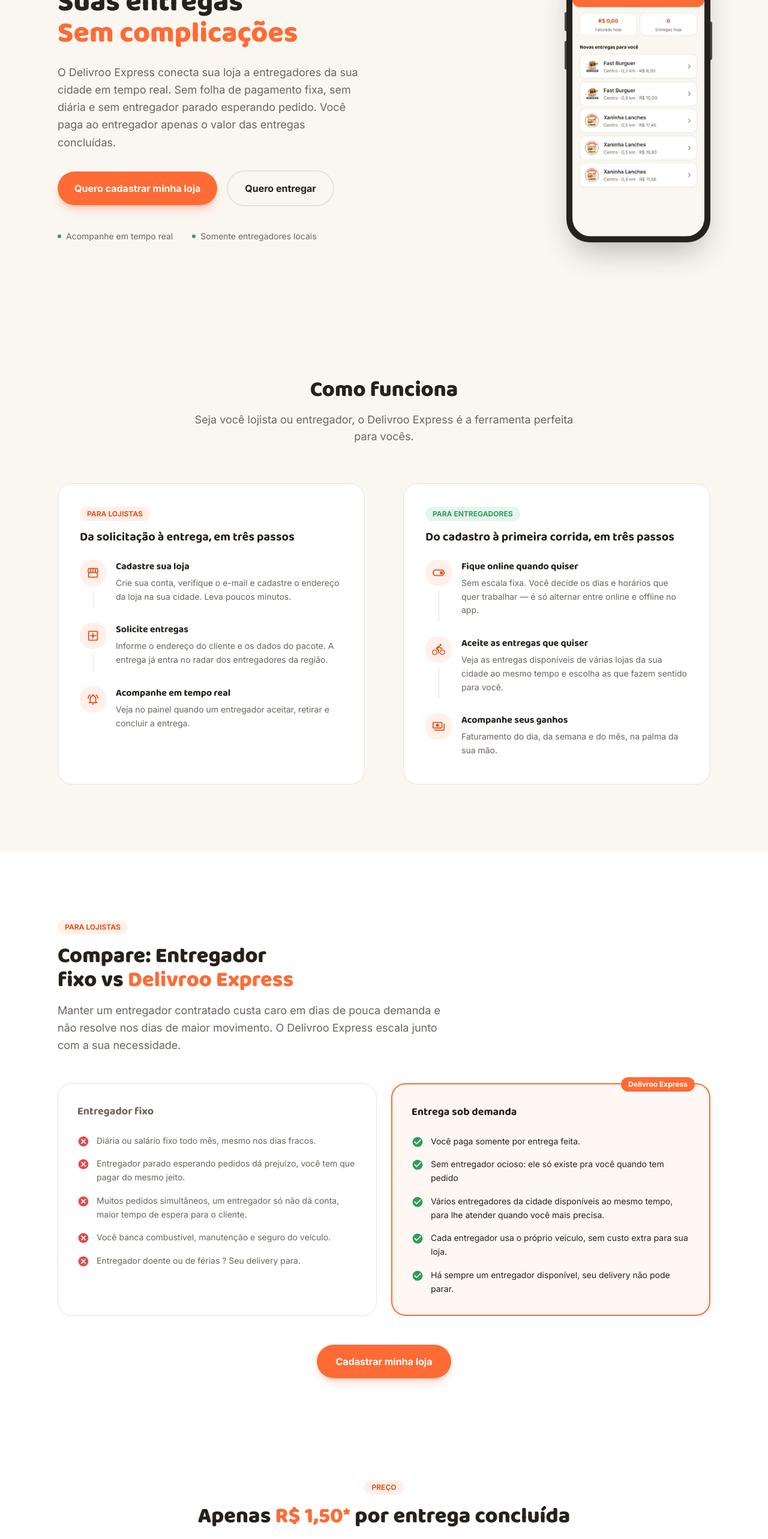
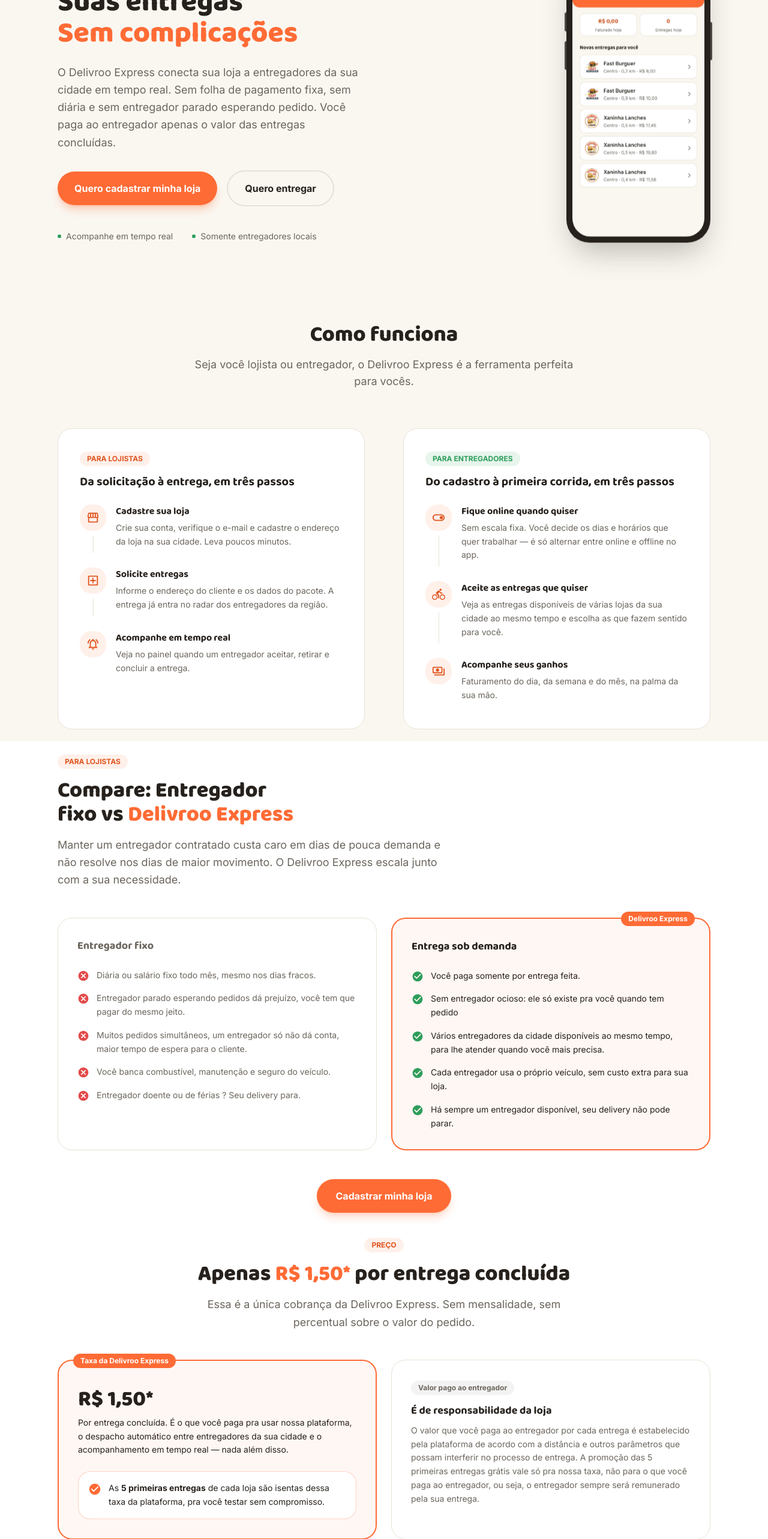
Before and after one commit to jccintr/delivroo-express-landing-page, a React (Vite) app: page / in a window 1280 px wide. Shown: the part 234-2800 px from the top of the page at 60% size. Built offline with nearby package versions, Linux system fonts and the light colour scheme.

Commit message:
ajustado py das sections

```diff
--- a/src/sections/HowItWorks.jsx
+++ b/src/sections/HowItWorks.jsx
@@ -66,7 +66,7 @@
 
 export default function HowItWorks() {
   return (
-    <section id="como-funciona" className="py-20 sm:py-28">
+    <section id="como-funciona" className="py-5 sm:py-5">
       <div className="max-w-6xl mx-auto px-5 sm:px-8">
         <div className="max-w-2xl mx-auto text-center">
           <h2 className="font-heading font-extrabold text-3xl sm:text-4xl text-ink text-balance">
--- a/src/sections/PlatformFee.jsx
+++ b/src/sections/PlatformFee.jsx
@@ -10,7 +10,7 @@
 
 export default function PlatformFee() {
   return (
-    <section id="preco" className="py-10 sm:py-14 bg-white">
+    <section id="preco" className="py-5 sm:py-5 bg-white">
       <div className="max-w-6xl mx-auto px-5 sm:px-8">
         <div className="max-w-2xl mx-auto text-center">
           <span className="inline-block bg-orange/10 text-orange-dark text-xs font-bold px-3 py-1 rounded-full">
--- a/src/sections/RiderShowcase.jsx
+++ b/src/sections/RiderShowcase.jsx
@@ -13,7 +13,7 @@
 
 export default function RiderShowcase() {
   return (
-    <section id="entregadores" className="py-20 sm:py-28 bg-white overflow-hidden">
+    <section id="entregadores" className="py-5 sm:py-5 bg-white overflow-hidden">
       <div className="max-w-6xl mx-auto px-5 sm:px-8">
         <div className="grid lg:grid-cols-2 gap-16 items-center">
           <div>
--- a/src/sections/StoreBenefits.jsx
+++ b/src/sections/StoreBenefits.jsx
@@ -19,7 +19,7 @@
 
 export default function StoreBenefits() {
   return (
-    <section id="lojistas" className="py-20 sm:py-28 bg-white">
+    <section id="lojistas" className="py-5 sm:py-5 bg-white">
       <div className="max-w-6xl mx-auto px-5 sm:px-8">
         <div className="max-w-2xl">
           <span className="inline-block bg-orange/10 text-orange-dark text-xs font-bold px-3 py-1 rounded-full">
--- a/src/sections/StoreShowcase.jsx
+++ b/src/sections/StoreShowcase.jsx
@@ -5,7 +5,7 @@
 
 export default function StoreShowcase() {
   return (
-    <section id="painel-loja" className="py-20 sm:py-28">
+    <section id="painel-loja" className="py-5 sm:py-5">
       <div className="max-w-6xl mx-auto px-5 sm:px-8">
         <div className="max-w-2xl mx-auto text-center">
           <span className="inline-block bg-orange/10 text-orange-dark text-xs font-bold px-3 py-1 rounded-full">
```
